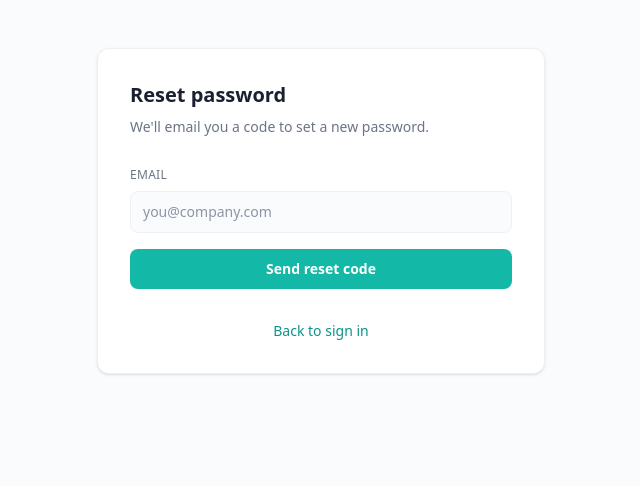
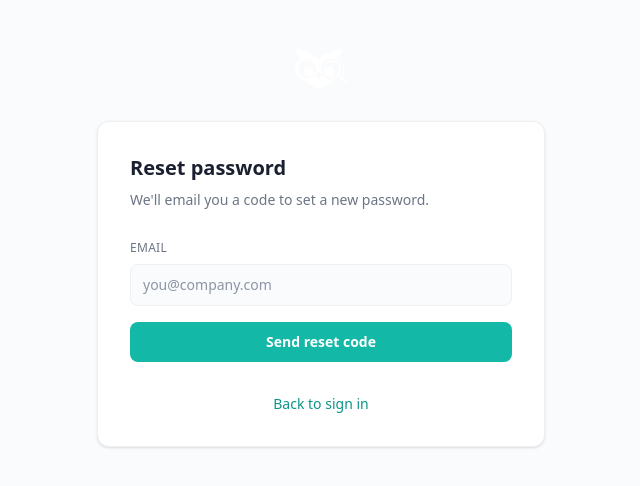
Before and after one commit to mrsinani/fineprint, a Next.js app: page /reset-password in a window 1280 px wide. Shown: the top 486 px of the page, without its empty margins (319-959 px from the left). Built offline with nearby package versions, Linux system fonts and the light colour scheme; no server answers.

Commit message:
minor fixing changes

```diff
--- a/src/app/(auth)/layout.tsx
+++ b/src/app/(auth)/layout.tsx
@@ -1,3 +1,6 @@
+import Image from "next/image";
+import Link from "next/link";
+
 export default function AuthLayout({
   children,
 }: {
@@ -5,13 +8,26 @@ export default function AuthLayout({
 }) {
   return (
     <div className="min-h-screen bg-navy-900 px-4 py-12">
-      <div
-        className="mx-auto w-full max-w-md opacity-0"
-        style={{
-          animation: "fp-fade-in-up 0.55s ease-out forwards",
-        }}
-      >
-        {children}
+      <div className="mx-auto w-full max-w-md">
+        <Link href="/" className="mb-8 flex justify-center">
+          <Image
+            src="/logo.png"
+            alt="FinePrint"
+            width={64}
+            height={52}
+            className="w-[52px] opacity-0"
+            style={{ height: "auto", animation: "fp-fade-in-up 0.45s ease-out forwards" }}
+            priority
+          />
+        </Link>
+        <div
+          className="opacity-0"
+          style={{
+            animation: "fp-fade-in-up 0.55s ease-out 0.08s forwards",
+          }}
+        >
+          {children}
+        </div>
       </div>
     </div>
   );
--- a/src/app/(auth)/login/page.tsx
+++ b/src/app/(auth)/login/[[...rest]]/page.tsx
@@ -1,9 +1,25 @@
 import Link from "next/link";
 import { SignIn } from "@clerk/nextjs";
 
-export default function LoginPage() {
+export default async function LoginPage({
+  searchParams,
+}: {
+  searchParams: Promise<{ error?: string }>;
+}) {
+  const { error } = await searchParams;
+
   return (
     <div>
+      {error && (
+        <p
+          className="mb-4 rounded-lg bg-red-50 px-3 py-2 text-center text-sm text-fp-red"
+          role="alert"
+        >
+          {error === "auth"
+            ? "Authentication failed. Please sign in again."
+            : "Something went wrong. Please try again."}
+        </p>
+      )}
       <SignIn
         routing="path"
         path="/login"
--- a/src/app/(auth)/reset-password/page.tsx
+++ b/src/app/(auth)/reset-password/page.tsx
@@ -191,7 +191,7 @@ export default function ResetPasswordPage() {
       )}
 
       <p className="mt-8 text-center text-sm text-navy-400">
-        <Link href="/login" className="font-medium text-gold-600 hover:text-gold-700">
+        <Link href="/login" className="font-medium text-gold-600 transition-colors hover:text-gold-700">
           Back to sign in
         </Link>
       </p>
--- a/src/app/layout.tsx
+++ b/src/app/layout.tsx
@@ -23,7 +23,7 @@ export default function RootLayout({
 }>) {
   return (
     <ClerkProvider appearance={clerkAppearance}>
-      <html lang="en">
+      <html lang="en" data-scroll-behavior="smooth">
         <body className={`${outfit.variable} antialiased`}>
           {children}
         </body>
--- a/src/components/landing/LandingView.tsx
+++ b/src/components/landing/LandingView.tsx
@@ -86,10 +86,13 @@ export function LandingView() {
               How It Works
             </a>
           </div>
-          <div className="flex justify-center sm:justify-end">
+          <div className="flex items-center justify-center gap-x-5 sm:justify-end">
+            <Link href="/login" className={navLinkClass}>
+              Sign In
+            </Link>
             <Link
               href="/signup"
-              className={`${navLinkClass} whitespace-nowrap rounded-full border border-white/25 px-4 py-1.5 hover:border-white/50 hover:bg-white/10 sm:border-0 sm:px-0 sm:py-0 sm:hover:bg-transparent`}
+              className="whitespace-nowrap rounded-full border border-white/25 bg-white/10 px-4 py-1.5 text-sm font-medium text-white transition-colors hover:border-white/50 hover:bg-white/20"
             >
               Sign Up
             </Link>
@@ -102,7 +105,8 @@ export function LandingView() {
             alt="FinePrint owl logo"
             width={120}
             height={96}
-            className="mb-6 h-auto w-[88px] sm:mb-8 sm:w-[120px]"
+            className="mb-6 w-[88px] sm:mb-8 sm:w-[120px]"
+            style={{ height: "auto" }}
             priority
           />
 
@@ -136,7 +140,7 @@ export function LandingView() {
       >
         <div className="mx-auto max-w-4xl">
           <Reveal>
-            <h2 className="text-center text-3xl font-light text-navy-300 sm:text-right sm:text-4xl">
+            <h2 className="text-center text-3xl font-light text-navy-300 sm:text-4xl">
               What we do
             </h2>
           </Reveal>
--- a/src/lib/supabase/middleware.ts
+++ b/src/lib/supabase/middleware.ts
@@ -3,7 +3,7 @@ import { NextResponse, type NextRequest } from "next/server";
 
 /**
  * Refreshes the Supabase session cookie when using Supabase Auth.
- * App-route access control for signed-in users is handled in `src/middleware.ts` with Clerk.
+ * App-route access control for signed-in users is handled in `src/proxy.ts` with Clerk.
  */
 export async function updateSession(request: NextRequest) {
   let supabaseResponse = NextResponse.next({ request });
```
Also changed, not shown: src/app/(auth)/signup/[[...rest]]/page.tsx (renamed from src/app/(auth)/signup/page.tsx), 1 other file (tests, documents, lock files or other folders).
